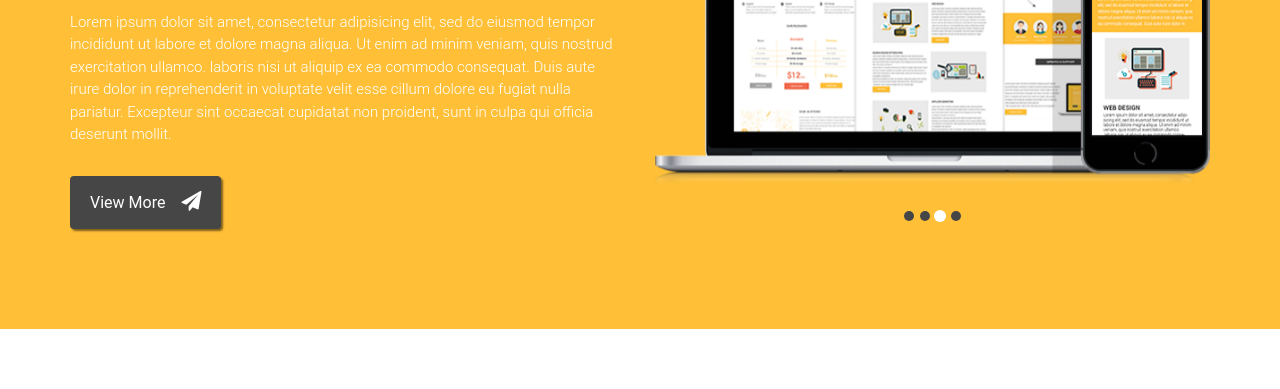
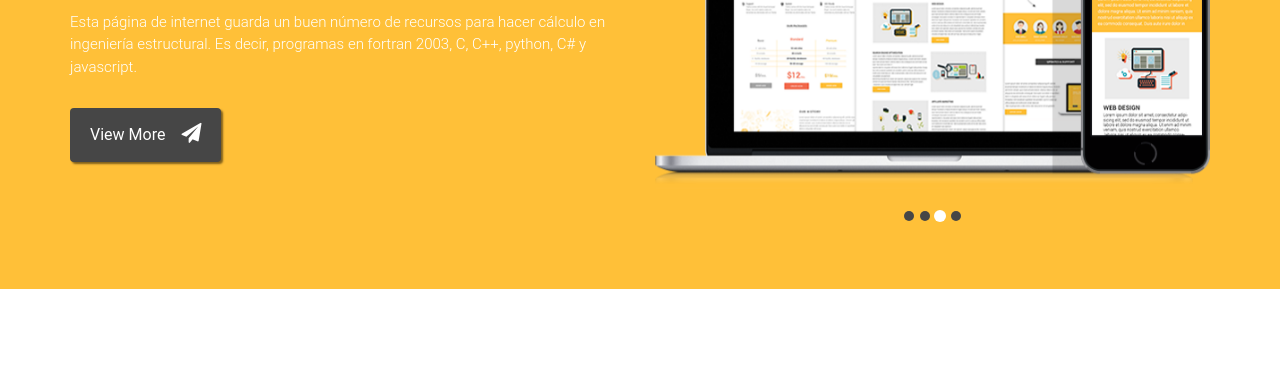
Before and after one commit to mroederc/mroederc.github.io, a plain HTML site: page index.html in a window 1280 px wide. Shown: the part 408-797 px from the top of the page. Drawn offline with Linux system fonts and the light colour scheme.

Commit message:
Activando la pagina de internet

```diff
--- a/index.html
+++ b/index.html
@@ -79,8 +79,7 @@
                             <div class="unique-apps">
                                 <h2>GROEDERC-TECH<br>CIVIL ENGINEERING'S APP DEVELOPMENT </h2>
                                 <p>
-                                    Lorem ipsum dolor sit amet, consectetur adipisicing elit, sed do eiusmod tempor incididunt ut labore et dolore magna aliqua. Ut enim ad minim veniam, quis nostrud exercitation ullamco.
-                                    laboris nisi ut aliquip ex ea commodo consequat. Duis aute irure dolor in reprehenderit in voluptate velit esse cillum dolore eu fugiat nulla pariatur. Excepteur sint occaecat cupidatat non proident, sunt in culpa qui officia deserunt mollit.
+                                    Esta página de internet guarda un buen número de recursos para hacer cálculo en ingeniería estructural. Es decir, programas en fortran 2003, C, C++, python, C# y javascript.
                                 </p>
 
                                 <div class="home-btn"><button class="btn btn-primary">View More <span><i class="fa fa-paper-plane"></i></span></button></div>
```
